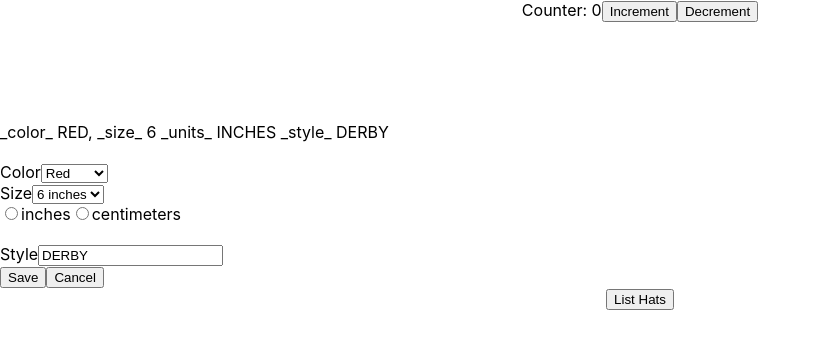
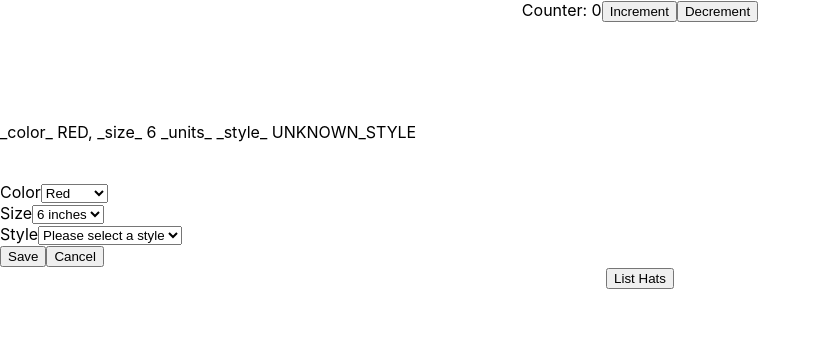
Before and after one commit to ben-hidalgo/scorpicode, a React (Create React App) app in the folder frontend/: page / in a window 1280 px wide. Shown: the top 348 px of the page, without its empty margins (0-821 px from the left). Built offline with nearby package versions, Linux system fonts and the light colour scheme; what superagent-promise would draw is missing.

Commit message:
working 400 handler

```diff
--- a/frontend/src/containers/HatEditContainer.js
+++ b/frontend/src/containers/HatEditContainer.js
@@ -11,8 +11,7 @@ class HatEditContainer extends Component {
     extendObservable(this, {
       color: 'RED',
       size: 6,
-      units: 'INCHES',
-      style: 'DERBY',
+      style: 'UNKNOWN_STYLE',
     })
   }
 
@@ -26,35 +25,62 @@ class HatEditContainer extends Component {
       <div className="HatEditContainer">
         <span>_color_ {this.color}, _size_ {this.size} _units_ {this.units} _style_ {this.style}</span><br/>
         <br/>
+        {hatStore.error && <span>{hatStore.error.msg}</span>}
+        <br/>
         <HatColors hec={this}/>
         <br/>
         <HatSizes hec={this}/>
         <br/>
-        <HatSizeUnits hec={this}/>
+        <HatStyles hec={this}/>
         <br/>
-        <HatStyleInput hec={this}/>
-        <br/>
-        <button onClick={() => {this.makeHat(this, hatStore)}} type="button">Save</button>
-        <button onClick={() => {console.log('cancel')}} type="button">Cancel</button>
+        <button onClick={() => {this.save(this, hatStore)}} type="button">Save</button>
+        <button onClick={() => {this.cancel(this, hatStore)}} type="button">Cancel</button>
       </div>
     )
   }
 
-  makeHat(hec, hatStore) {
-    console.log('save')
-    hatStore.makeHat(hec.color, hec.size, hec.units, hec.style)
+  save(hec, hatStore) {
+    hatStore.makeHat(hec.color, hec.size, hec.style)
   }
+
+  cancel(hec, hatStore) {
+    hec.color = 'RED'
+    hec.size = 6
+    hec.style = 'UNKNOWN_STYLE'
+    hatStore.error = null
+  }
+
 
 }
 
-function HatStyleInput(props) {
+function HatStyles(props) {
 
   return (
       <label>
         Style
-        <input type="text" value={props.hec.style} onChange={(ce) => {props.hec.style = ce.target.value}} />
+        <select onChange={(ce) => {props.hec.style = ce.target.value}} value={props.hec.style}>
+          {
+            props.styles.map(style => {
+              return (
+                <option key={style.value} value={style.value} >{style.text}</option>
+              )
+            })
+          }
+        </select>
       </label>
   )
+}
+HatStyles.defaultProps = {
+  styles: [
+    {value: 'UNKNOWN_STYLE', text: 'Please select a style'},
+    {value: 'BOWLER', text: 'Bowler'},
+    {value: 'FEDORA', text: 'Fedora'},
+    {value: 'BASEBALL', text: 'Baseball Cap'},
+    {value: 'NEWSBOY', text: 'Newsboy'},
+    {value: 'COWBOY', text: 'Cowboy Hat'},
+    {value: 'DERBY', text: 'Derby'},
+    {value: 'TOP_HAT', text: 'Top Hat'},
+  ],
 }
 
 function HatColors(props) {
@@ -62,7 +88,7 @@ function HatColors(props) {
   return (
       <label>
         Color
-        <select onChange={(ce) => {props.hec.color = ce.target.value}}>
+        <select onChange={(ce) => {props.hec.color = ce.target.value}} value={props.hec.color}>
           {
             props.colors.map(color => {
               return (
@@ -85,15 +111,14 @@ HatColors.defaultProps = {
     {value: 'GREY', text: 'Grey'},
     {value: 'ORANGE', text: 'Orange'},
   ],
-
-};
+}
 
 function HatSizes(props) {
 
   return (
       <label>
         Size
-        <select onChange={(ce) => {props.hec.size = ce.target.value}}>
+        <select onChange={(ce) => {props.hec.size = ce.target.value}} value={props.hec.size}>
           {
             props.sizes.map(size => {
               return (
@@ -111,39 +136,7 @@ HatSizes.defaultProps = {
     {value: 7, text: '7 inches'},
     {value: 8, text: '8 inches'},
   ],
+}
 
-};
-
-function HatSizeUnits(props) {
-
-  return (
-      <form>
-        {
-          props.units.map(unit => {
-            return (
-              <label key={unit.value}>
-                <input
-                key={unit.value}
-                type="radio"
-                name="hat-units"
-                value={unit.value}
-
-                onChange={(ce) => {props.hec.units = ce.target.value}}
-              />
-              {unit.text}
-            </label>
-            )
-          })
-        }
-      </form>
-  )
-}
-HatSizeUnits.defaultProps = {
-  units: [
-    {value: 'INCHES', text: 'inches'},
-    {value: 'CM', text: 'centimeters'},
-  ],
-
-};
 
 export default observer(HatEditContainer)
--- a/frontend/src/stores/hatStore.js
+++ b/frontend/src/stores/hatStore.js
@@ -8,6 +8,7 @@ class HatStore {
       counter: 0,
       isLoading: false,
       hats: [],
+      error: null,
     })
   } // constructor
 
@@ -19,38 +20,33 @@ class HatStore {
         this.hats = hats
       })
       .finally(() => { this.isLoading = false })
+
     this.isLoading = false
   } // listHats
 
   // saves a new hat
-  makeHat = (color, size, units, style) => {
+  makeHat = (color, size, style) => {
 
-    this.isLoading = false
+    this.isLoading = true
 
-    let inches = 0
-
-    switch(units) {
-      case 'CM':
-        inches = size * 2.54
-        break;
-      case 'INCHES':
-        inches = size
-        break;
-      default:
-        inches = size
-    }
-    agent.Hats.makeHat(inches, color, style)
+    // size is inches
+    agent.Hats.makeHat(size, color, style)
       .then(({ hat }) => {
 
         var tempHats = []
         // add to the front of the list
         tempHats.push(hat)
 
-      // for some reason added an element doesn't trigger a render
+        // for some reason adding an element isn't triggering render
         this.hats.forEach(h => tempHats.push(h))
         this.hats = tempHats
       })
-    .finally(() => { this.isLoading = false })
+      .catch(err => {
+        this.error = {code: err.response.body.code, msg: err.response.body.msg, status: err.response.status}
+      })
+      .finally(() => {
+        this.isLoading = false
+      })
 
   } // makeHat
 
```
Also changed, not shown: 1 other file (tests, documents, lock files or other folders). Lines whose indentation alone changed are shown as unchanged.
